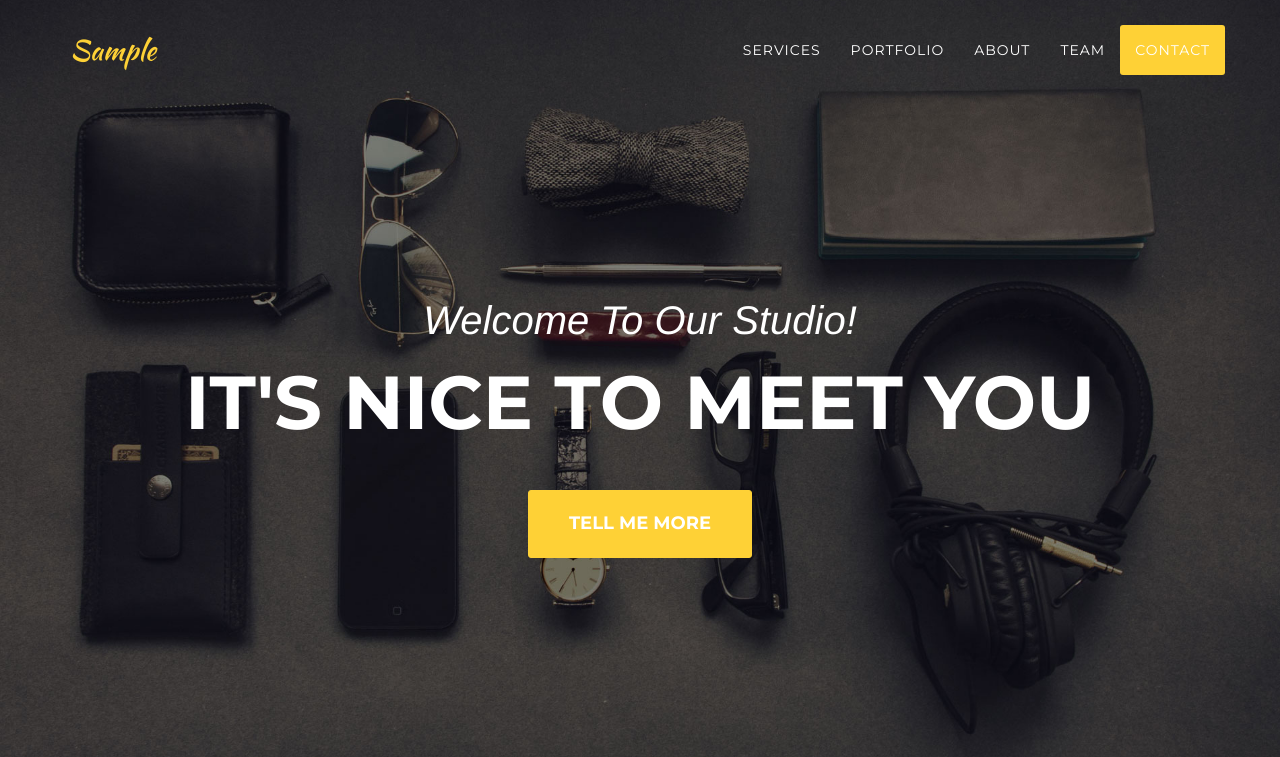
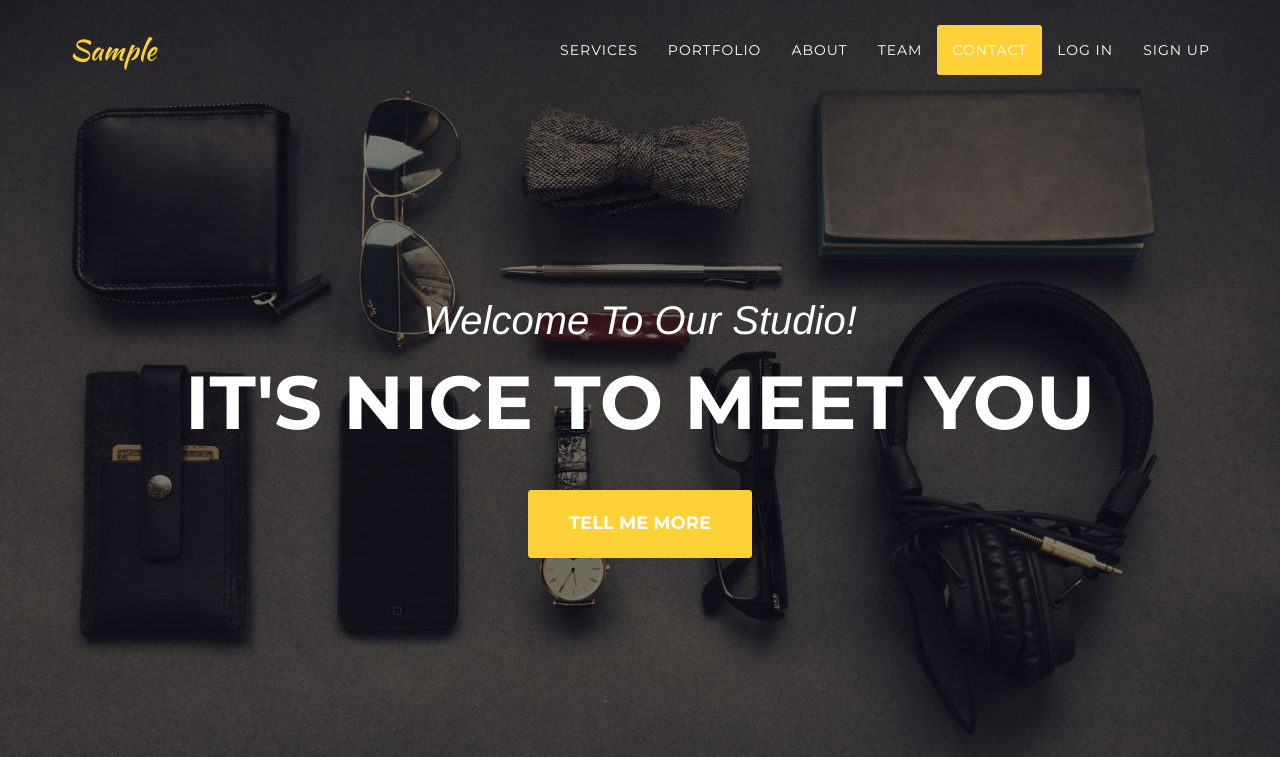
Before and after one commit to lotustest163/sample, a Django app: page / in a window 1280 px wide. Shown: the top 757 px of the page. Run offline with Django 3.2, Linux system fonts and the light colour scheme; some libraries are stand-ins or nearby versions; some web fonts are replaced.

Commit message:
Added user login options in the navbar.
Based on the user status to provide login/signup or logout functions in
the navbar.

```diff
--- a/templates/nav.html
+++ b/templates/nav.html
@@ -30,6 +30,20 @@
                 <li>
                     <a class="page-scroll" href="#contact">Contact</a>
                 </li>
+
+                <!-- Authentication & Authorization -->
+                {% if user.is_authenticated %}
+                <li>
+                    <a href="{% url 'account_logout' %}">Log Out</a>
+                </li>
+                {% else %}
+                <li>
+                    <a href="{% url 'account_login' %}">Log In</a>
+                </li>
+                <li>
+                    <a href="{% url 'account_signup' %}">Sign Up</a>
+                </li>
+                {% endif %}
             </ul>
         </div>
         <!-- /.navbar-collapse -->
```
